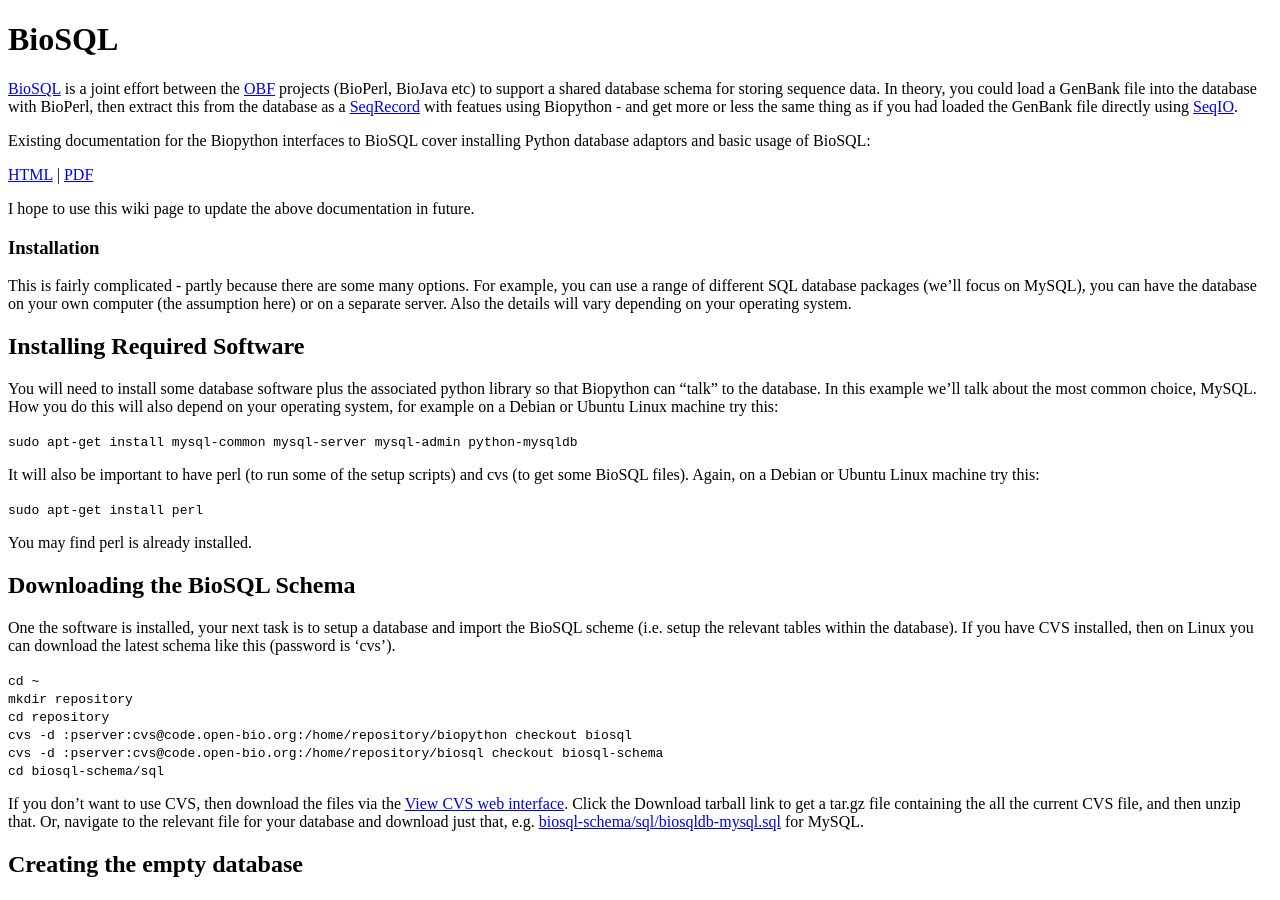
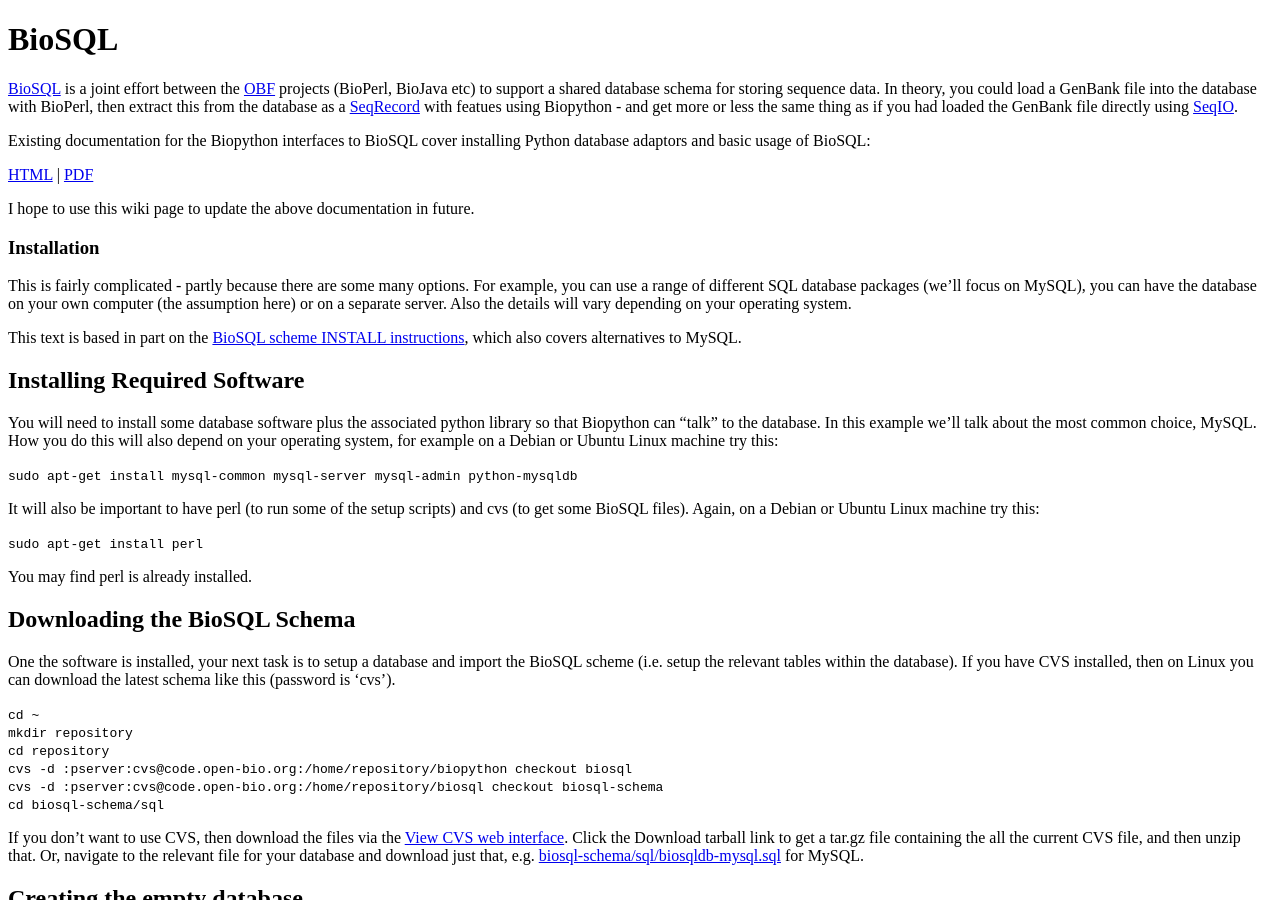
Before and after one commit to biopython/biopython.github.io, a Jekyll site: the page built from wiki/BioSQL.md, in a window 1280 px wide and 900 px high. Built offline with Jekyll 4.4.1, drawn with Linux system fonts in a browser that asks for light colours.

Commit message:
link to BioSQL scheme INSTALL instructions

```diff
--- a/wiki/BioSQL.md
+++ b/wiki/BioSQL.md
@@ -29,6 +29,10 @@ For example, you can use a range of different SQL database packages
 (we'll focus on MySQL), you can have the database on your own computer
 (the assumption here) or on a separate server. Also the details will
 vary depending on your operating system.
+
+This text is based in part on the [BioSQL scheme INSTALL
+instructions](http://code.open-bio.org/cgi/viewcvs.cgi/*checkout*/biosql-schema/INSTALL?rev=HEAD&cvsroot=biosql&content-type=text/plain),
+which also covers alternatives to MySQL.
 
 Installing Required Software
 ----------------------------
```
Also changed, not shown: 1 other file.
